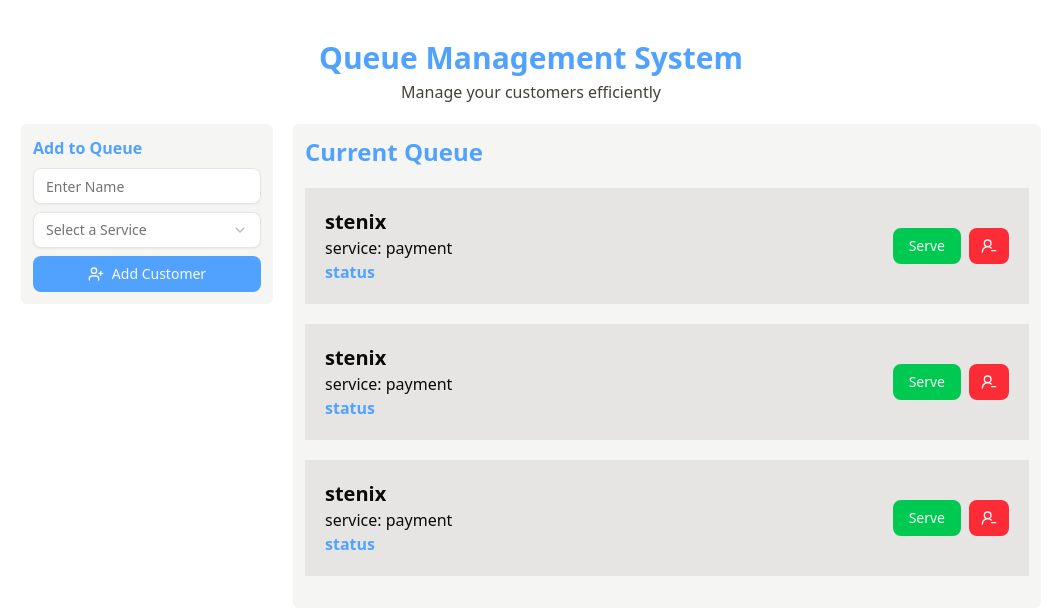
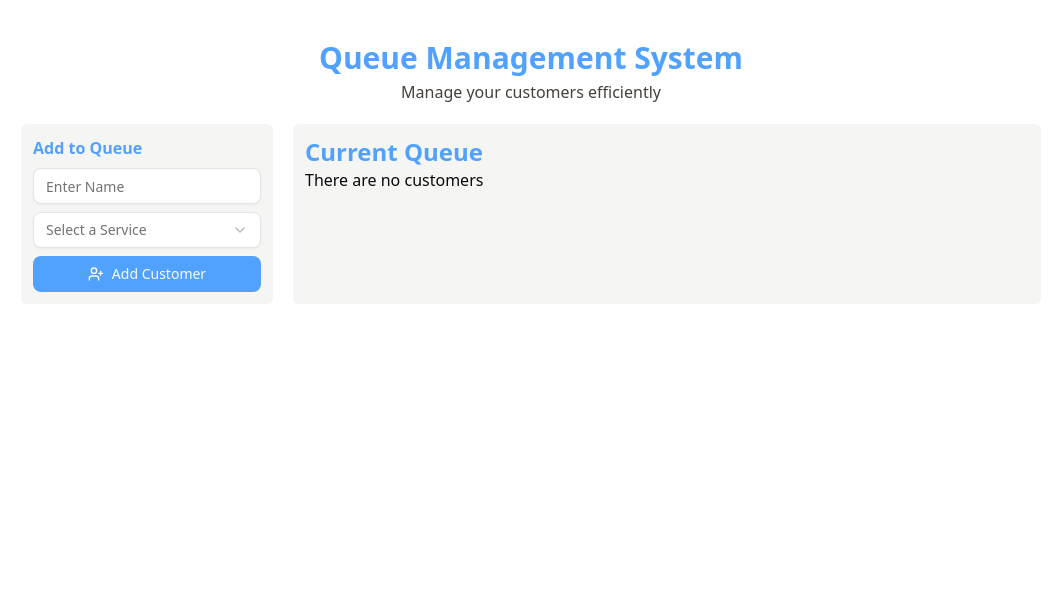
Before and after one commit to StenixDev/Codex, a React (Vite) app in the folder vite/: page / in a window 1280 px wide. Shown: the top 614 px of the page, without its empty margins (109-1169 px from the left). Built offline with nearby package versions, Linux system fonts and the light colour scheme.

Commit message:
[vite] - QMS. Update DisplayQueue

```diff
--- a/vite/src/Exp/Queue.tsx
+++ b/vite/src/Exp/Queue.tsx
@@ -43,7 +43,7 @@ function Queue() {
 
       <div className='flex gap-5 '>
         <FormQueue onAdd={addToQueue} />
-        <DisplayQueue />
+        <DisplayQueue queue={queue} />
       </div>
     </main>
   );
--- a/vite/src/components/queue/Display-Queue.tsx
+++ b/vite/src/components/queue/Display-Queue.tsx
@@ -1,14 +1,18 @@
 import ServiceQueue from '@/components/queue/Service-Queue';
-function DisplayQueue() {
+function DisplayQueue({ queue }) {
   return (
     <div className='flex-7 bg-stone-100 rounded-sm p-3'>
       <h2 className='text-blue-400 font-bold text-2xl'>Current Queue</h2>
 
-      <ServiceQueue />
-
-      <ServiceQueue />
-
-      <ServiceQueue />
+      {queue.length > 0 ? (
+        <>
+          <ServiceQueue />
+          <ServiceQueue />
+          <ServiceQueue />
+        </>
+      ) : (
+        <p>There are no customers</p>
+      )}
     </div>
   );
 }
```
